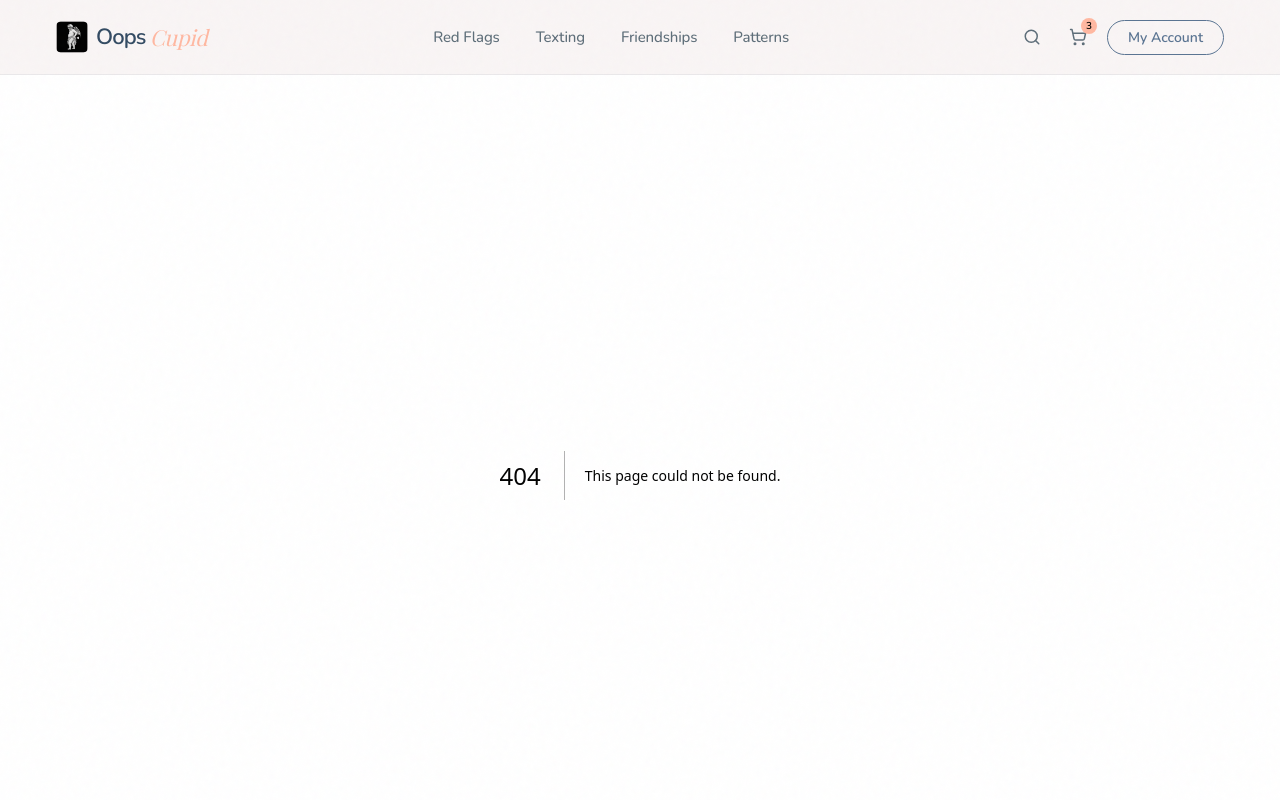
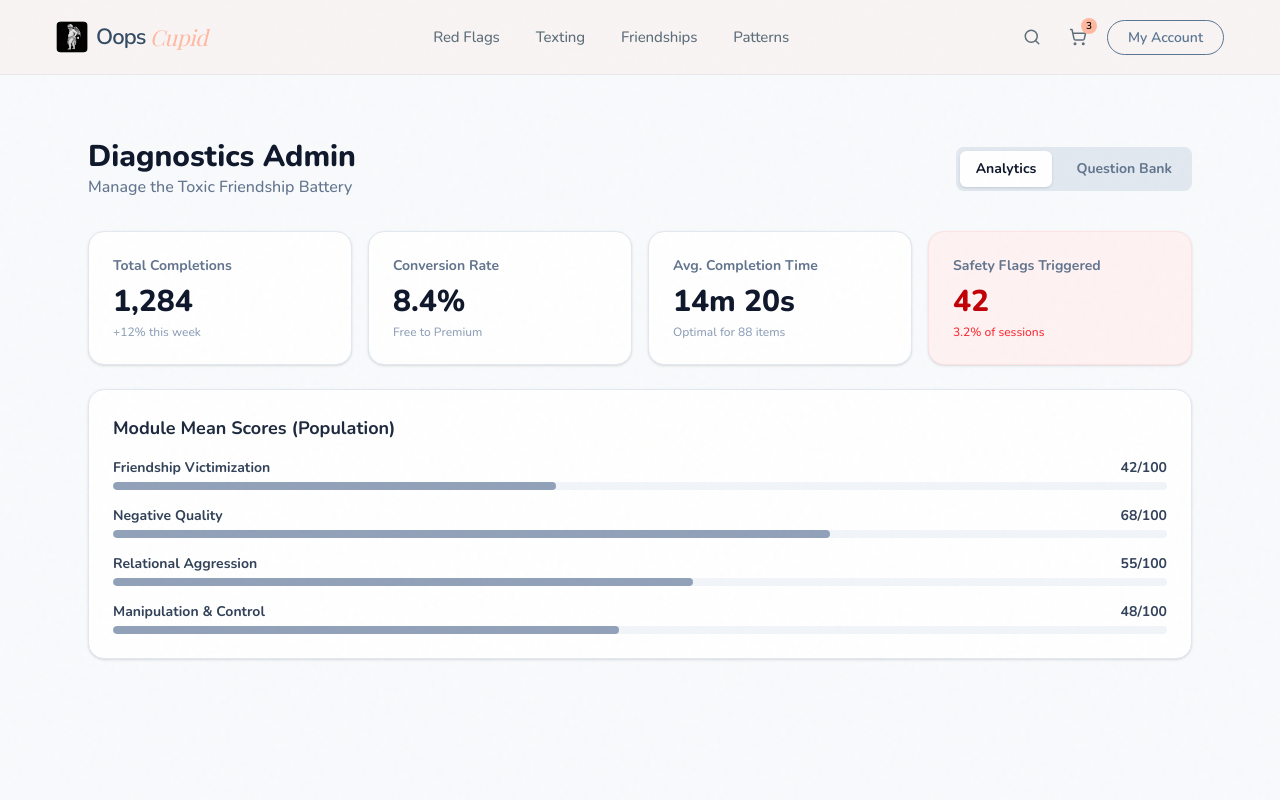
Before and after one commit to Sinadehesh/OopsCupid, a Next.js app: page /toxic-friend-test/admin in a window 1280 px wide. Before the commit this address had no page. Shown: the top 800 px of the page. Built offline with nearby package versions, Linux system fonts and the light colour scheme; a web font is replaced by a local one.

Commit message:
fix(toxic-friend): remove clinical terminology; feat: implement Phase 5 admin dashboard and analytics UI

```diff
--- /dev/null
+++ b/app/toxic-friend-test/admin/_components/AdminDashboard.tsx
@@ -0,0 +1,126 @@
+"use client";
+import React, { useState } from "react";
+import { TOXIC_FRIEND_QUESTIONS } from "../../_data/questions";
+
+export default function AdminDashboard() {
+  const [activeTab, setActiveTab] = useState<"analytics" | "questions">("analytics");
+
+  return (
+    <div className="w-full max-w-6xl mx-auto p-6 space-y-8 animate-in fade-in">
+      <div className="flex flex-col md:flex-row md:items-center justify-between gap-4">
+        <div>
+          <h1 className="text-3xl font-extrabold text-slate-900">Diagnostics Admin</h1>
+          <p className="text-slate-500 font-medium">Manage the Toxic Friendship Battery</p>
+        </div>
+        <div className="flex gap-2 bg-slate-200 p-1 rounded-lg">
+          <button
+            onClick={() => setActiveTab("analytics")}
+            className={`px-4 py-2 rounded-md font-bold text-sm transition-all ${activeTab === "analytics" ? "bg-white text-slate-900 shadow-sm" : "text-slate-500 hover:text-slate-700"}`}
+          >
+            Analytics
+          </button>
+          <button
+            onClick={() => setActiveTab("questions")}
+            className={`px-4 py-2 rounded-md font-bold text-sm transition-all ${activeTab === "questions" ? "bg-white text-slate-900 shadow-sm" : "text-slate-500 hover:text-slate-700"}`}
+          >
+            Question Bank
+          </button>
+        </div>
+      </div>
+
+      {activeTab === "analytics" ? <AnalyticsView /> : <QuestionsView />}
+    </div>
+  );
+}
+
+function AnalyticsView() {
+  return (
+    <div className="space-y-6">
+      <div className="grid grid-cols-1 md:grid-cols-4 gap-4">
+        <StatCard title="Total Completions" value="1,284" trend="+12% this week" />
+        <StatCard title="Conversion Rate" value="8.4%" trend="Free to Premium" />
+        <StatCard title="Avg. Completion Time" value="14m 20s" trend="Optimal for 88 items" />
+        <StatCard title="Safety Flags Triggered" value="42" trend="3.2% of sessions" alert />
+      </div>
+
+      <div className="bg-white p-6 rounded-2xl shadow-sm border border-slate-200">
+        <h3 className="text-lg font-bold text-slate-800 mb-4">Module Mean Scores (Population)</h3>
+        <div className="space-y-4">
+          <Bar label="Friendship Victimization" score={42} />
+          <Bar label="Negative Quality" score={68} />
+          <Bar label="Relational Aggression" score={55} />
+          <Bar label="Manipulation & Control" score={48} />
+        </div>
+      </div>
+    </div>
+  );
+}
+
+function QuestionsView() {
+  return (
+    <div className="bg-white rounded-2xl shadow-sm border border-slate-200 overflow-hidden">
+      <div className="p-4 border-b border-slate-200 flex justify-between items-center bg-slate-50">
+        <h3 className="font-bold text-slate-800">Item Bank Version Control</h3>
+        <button className="bg-slate-900 text-white text-xs font-bold px-4 py-2 rounded-lg hover:bg-slate-800">
+          + Add New Item
+        </button>
+      </div>
+      <div className="overflow-x-auto">
+        <table className="w-full text-left text-sm">
+          <thead className="bg-slate-100 text-slate-500">
+            <tr>
+              <th className="p-4 font-bold">ID</th>
+              <th className="p-4 font-bold">Module & Subscale</th>
+              <th className="p-4 font-bold w-1/2">Question Text</th>
+              <th className="p-4 font-bold text-center">Weight</th>
+              <th className="p-4 font-bold text-center">Hard Flag</th>
+            </tr>
+          </thead>
+          <tbody className="divide-y divide-slate-100">
+            {TOXIC_FRIEND_QUESTIONS.slice(0, 15).map((q) => (
+              <tr key={q.id} className="hover:bg-slate-50 transition-colors">
+                <td className="p-4 text-slate-500 font-mono text-xs">{q.id}</td>
+                <td className="p-4">
+                  <span className="block font-bold text-slate-800">{q.module}</span>
+                  <span className="text-xs text-slate-500">{q.subscale}</span>
+                </td>
+                <td className="p-4 text-slate-700">{q.text}</td>
+                <td className="p-4 text-center font-mono">{q.weight.toFixed(1)}</td>
+                <td className="p-4 text-center">
+                  {q.hardFlag ? <span className="bg-red-100 text-red-700 px-2 py-1 rounded text-xs font-bold">YES</span> : <span className="text-slate-300">-</span>}
+                </td>
+              </tr>
+            ))}
+          </tbody>
+        </table>
+        <div className="p-4 text-center text-sm text-slate-500 bg-slate-50 border-t border-slate-100">
+          Showing first 15 of {TOXIC_FRIEND_QUESTIONS.length} items.
+        </div>
+      </div>
+    </div>
+  );
+}
+
+function StatCard({ title, value, trend, alert }: { title: string, value: string, trend: string, alert?: boolean }) {
+  return (
+    <div className={`p-6 rounded-2xl border ${alert ? 'bg-red-50 border-red-100' : 'bg-white border-slate-200'} shadow-sm`}>
+      <h4 className="text-sm font-bold text-slate-500 mb-2">{title}</h4>
+      <div className={`text-3xl font-extrabold ${alert ? 'text-red-700' : 'text-slate-900'} mb-1`}>{value}</div>
+      <div className={`text-xs font-medium ${alert ? 'text-red-500' : 'text-slate-400'}`}>{trend}</div>
+    </div>
+  );
+}
+
+function Bar({ label, score }: { label: string, score: number }) {
+  return (
+    <div>
+      <div className="flex justify-between text-sm font-bold text-slate-700 mb-1">
+        <span>{label}</span>
+        <span>{score}/100</span>
+      </div>
+      <div className="w-full h-2 bg-slate-100 rounded-full overflow-hidden">
+        <div className="h-full bg-slate-400 rounded-full" style={{ width: `${score}%` }}></div>
+      </div>
+    </div>
+  );
+}
--- /dev/null
+++ b/app/toxic-friend-test/admin/page.tsx
@@ -0,0 +1,15 @@
+import { Metadata } from "next";
+import AdminDashboard from "./_components/AdminDashboard";
+
+export const metadata: Metadata = {
+  title: "Admin | Toxic Friendship Diagnostics",
+  robots: "noindex, nofollow"
+};
+
+export default function ToxicFriendAdminPage() {
+  return (
+    <div className="min-h-screen bg-slate-50 py-10">
+      <AdminDashboard />
+    </div>
+  );
+}
--- a/app/toxic-friend-test/page.tsx
+++ b/app/toxic-friend-test/page.tsx
@@ -3,7 +3,7 @@ import ToxicQuizEngine from "./_components/ToxicQuizEngine";
 
 export const metadata: Metadata = {
   title: "Toxic Friendship Diagnostics Battery | OopsCupid",
-  description: "A 88-question clinical-grade diagnostic battery to evaluate friendship toxicity, relational aggression, and emotional harm.",
+  description: "A comprehensive, research-inspired 88-question screening tool to evaluate friendship toxicity, relational aggression, and emotional harm.",
 };
 
 export default function ToxicFriendTestPage() {
@@ -11,13 +11,13 @@ export default function ToxicFriendTestPage() {
     <main className="min-h-screen bg-[#F8FAFC] py-12 px-4 sm:px-6">
       <div className="max-w-3xl mx-auto mb-10 text-center">
         <span className="bg-[#00A6ED]/10 text-[#00A6ED] font-bold text-xs uppercase tracking-widest px-3 py-1 rounded-full mb-4 inline-block">
-          Clinical Screener
+          Research-Inspired Screener
         </span>
         <h1 className="text-4xl md:text-5xl font-extrabold text-[#0D2C54] mb-4">
-          Toxic Friendship Diagnostics
+          Toxic Friendship Assessment
         </h1>
         <p className="text-lg text-slate-600 max-w-2xl mx-auto">
-          This comprehensive 88-item battery measures hidden dimensions of manipulation, aggression, and emotional impact.
+          This comprehensive battery measures hidden dimensions of manipulation, aggression, and emotional impact. It is a self-discovery tool, not a clinical diagnosis.
         </p>
       </div>
 
```
